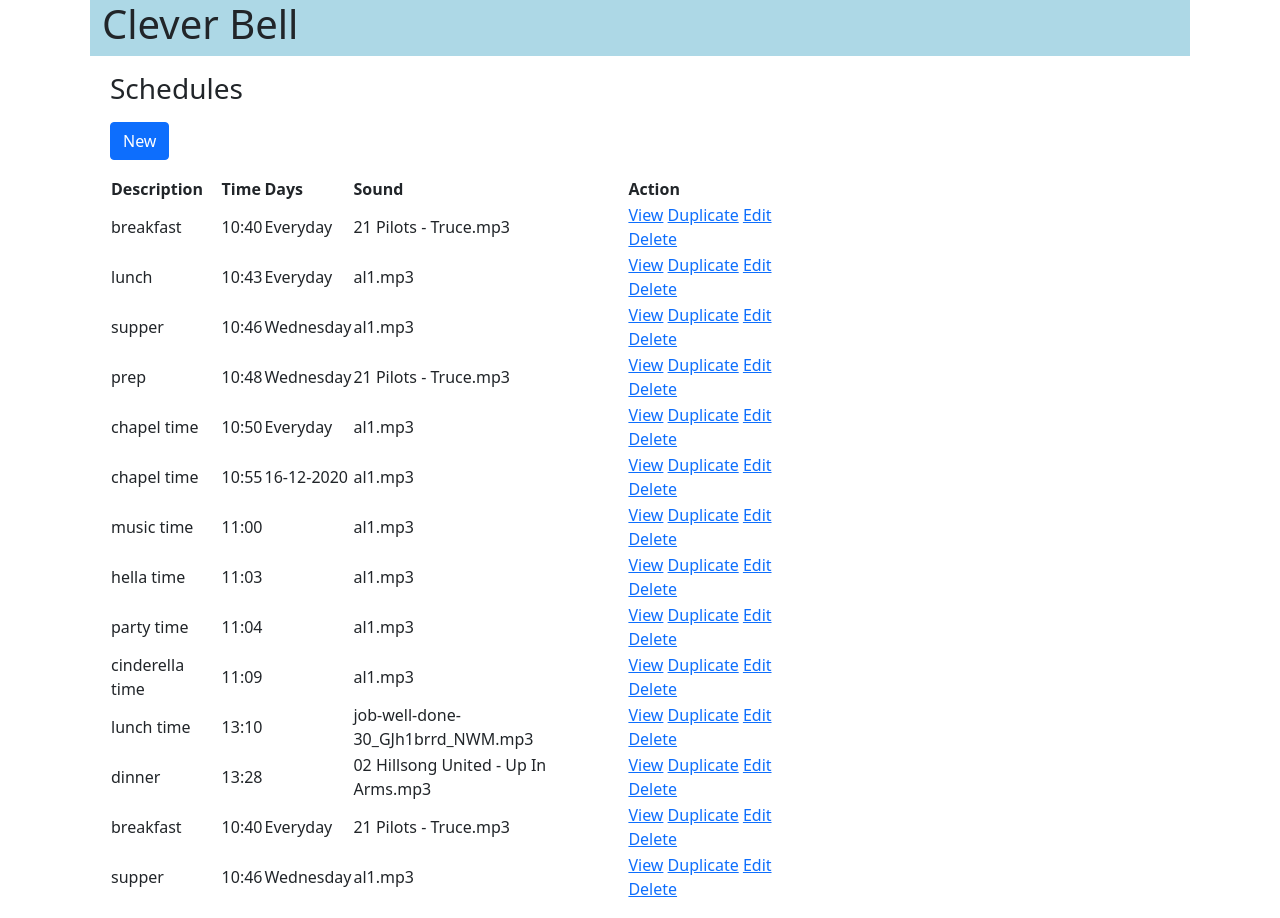
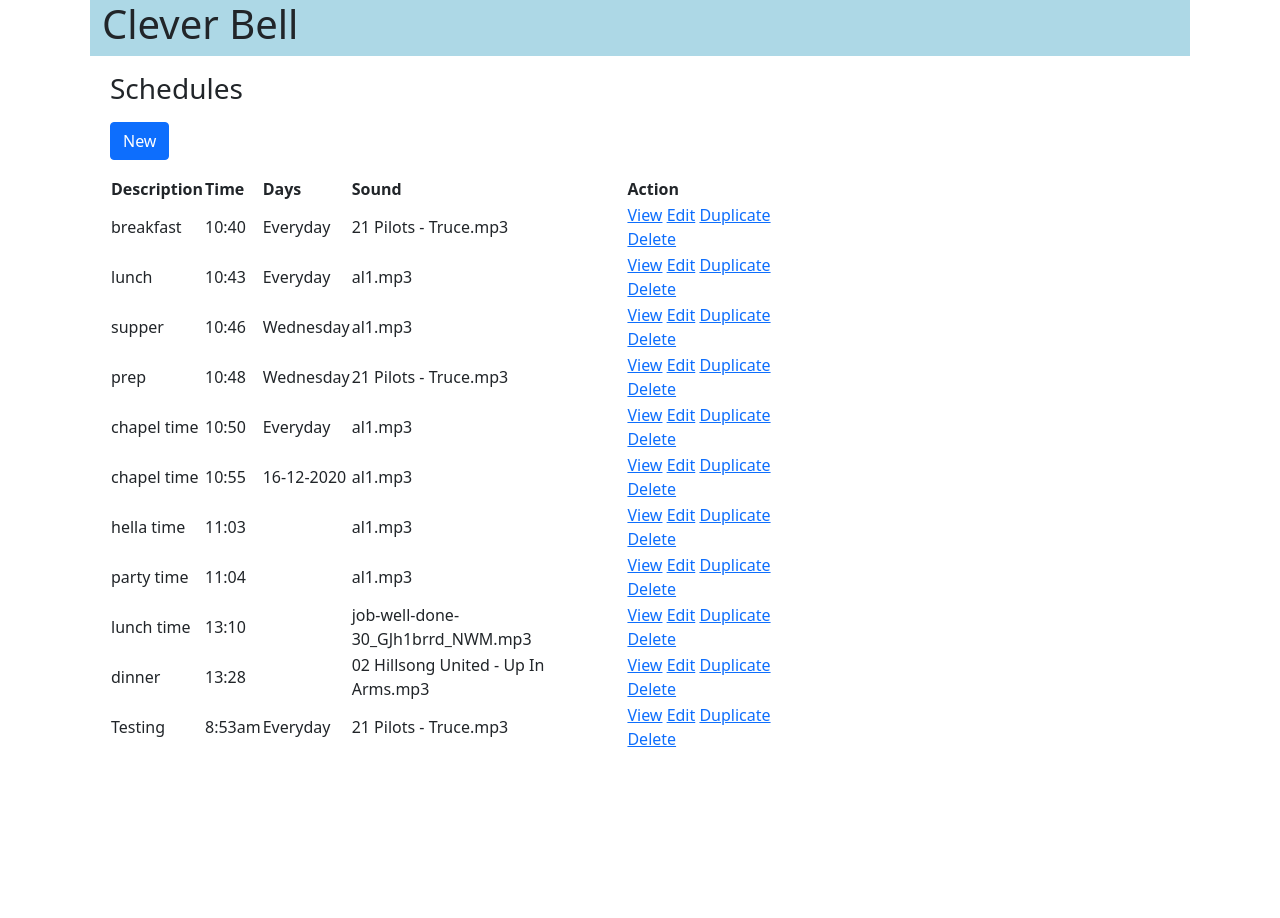
Before and after one commit to nkrumahthis/clever-bell, a PHP site: page / in a window 1280 px wide. After the commit the page ends 747 px from the top, so only its background shows below. Run offline with PHP 8.4, Linux system fonts and the light colour scheme.

Commit message:
shell script

```diff
--- a/web/php/View.php
+++ b/web/php/View.php
@@ -12,7 +12,7 @@ class View
         include('views/schedule/update.php');
     }
 
-    public static function scheduleRead($index)
+    public static function readSchedule($index)
     {
         $schedule = Csv::getSchedule($index);
         include('views/schedule/read.php');
--- a/web/timetable.csv
+++ b/web/timetable.csv
@@ -4,11 +4,8 @@ supper,10:46,Wednesday,al1.mp3
 prep,10:48,Wednesday,21 Pilots - Truce.mp3
 chapel time,10:50,Everyday,al1.mp3
 chapel time,10:55,16-12-2020,al1.mp3
-music time,11:00,,al1.mp3
 hella time,11:03,,al1.mp3
 party time,11:04,,al1.mp3
-cinderella time, 11:09,,al1.mp3
 lunch time,13:10,,job-well-done-30_GJh1brrd_NWM.mp3
 dinner,13:28,,02 Hillsong United - Up In Arms.mp3
-breakfast,10:40,Everyday,21 Pilots - Truce.mp3
-supper,10:46,Wednesday,al1.mp3
+Testing,8:53am,Everyday,21 Pilots - Truce.mp3
--- a/web/views/home.php
+++ b/web/views/home.php
@@ -60,7 +60,7 @@
                 <td>$schedule[1]</td>
                 <td>$schedule[2]</td>
                 <td>$schedule[3]</td>
-                <td><span><a href=\"/schedule/view/$index\">View</a></span> <span><a href=\"/schedule/duplicate/$index\">Duplicate</a></span><span> <a href=\"/schedule/update/$index\">Edit</a></span> <span><a href=\"/schedule/delete/$index\">Delete</a></span></td>
+                <td><span><a href=\"/schedule/view/$index\">View</a></span> <span> <a href=\"/schedule/update/$index\">Edit</a></span> <span><a href=\"/schedule/duplicate/$index\">Duplicate</a></span> <span><a href=\"/schedule/delete/$index\">Delete</a></span></td>
 
             </tr>
         ";
```
Also changed, not shown: 1 other file.
